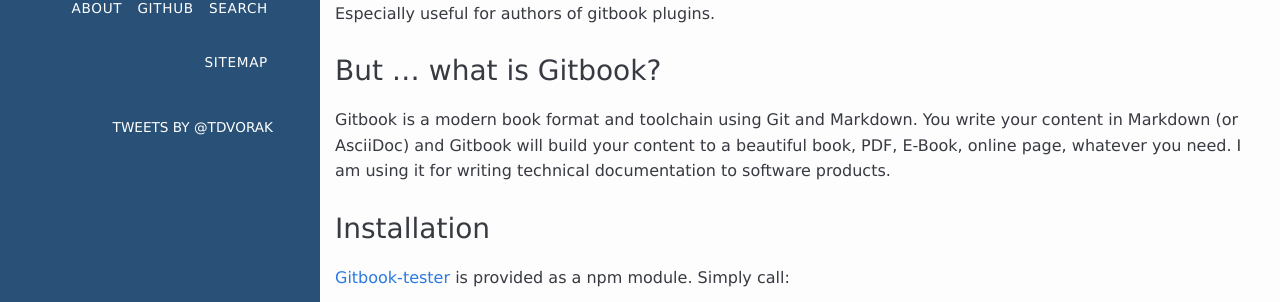
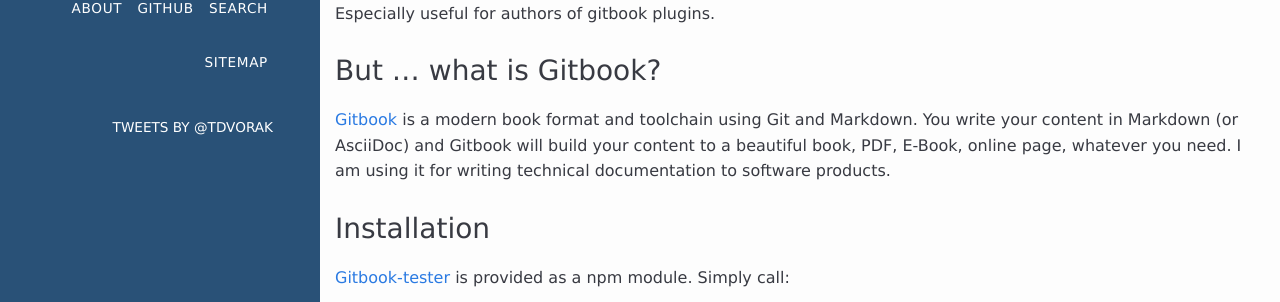
Before and after one commit to todvora/todvora.github.io, a Jekyll site: the page built from _posts/2015-12-03-gitbook-tester.md, in a window 1280 px wide and 900 px high. Shown: the part 184-486 px from the top of the window. Built offline with Jekyll 4.4.1, drawn with Linux system fonts in a browser that asks for light colours; Markdown is read by kramdown in place of the engine named in the settings; comment, search, counter and statistics services are not loaded; part of the change alters nothing that is shown; some of the changed text lies outside the part shown.

````diff
--- a/_posts/2015-12-03-gitbook-tester.md
+++ b/_posts/2015-12-03-gitbook-tester.md
@@ -17,7 +17,7 @@ gitbook plugins.
 
 
 ## But ... what is Gitbook?
-Gitbook is a modern book format and toolchain using Git and Markdown. You write your
+[Gitbook](https://github.com/GitbookIO/gitbook) is a modern book format and toolchain using Git and Markdown. You write your
 content in Markdown (or AsciiDoc) and Gitbook will build your content to a beautiful
 book, PDF, E-Book, online page, whatever you need. I am using it for writing
 technical documentation to software products.
@@ -127,9 +127,9 @@ where ```jsonObject``` is a standard javascript object like:
 
 ## Real world usage
 [Gitbook-tester](https://github.com/todvora/gitbook-tester) is new project, but already
-used in several gitbook core plugins:
+used in several gitbook plugins:
 
-- [empatize](https://github.com/GitbookIO/plugin-emphasize/blob/master/test/index.js)
+- [emphasize](https://github.com/GitbookIO/plugin-emphasize/blob/master/test/index.js)
 - [superscript](https://github.com/GitbookIO/plugin-superscript/blob/master/test/index.js)
 - [image-captions](https://github.com/todvora/gitbook-plugin-image-captions/blob/markomanninen-master/spec/tests_spec.js)
 
````
